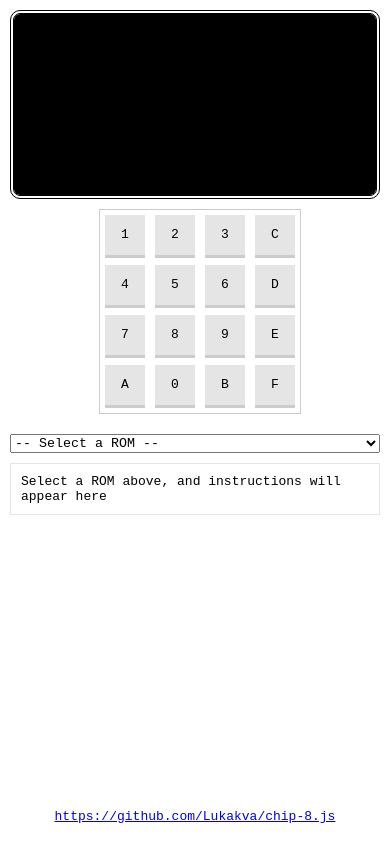
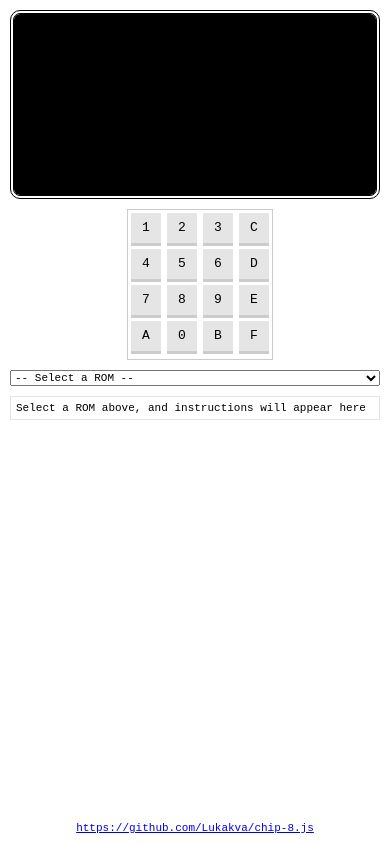
Before and after one commit to Lukakva/chip-8.js, a website built with webpack: page index.html in a window 390 px wide. Built offline with Linux system fonts and the light colour scheme.

Commit message:
Mobile styling

```diff
--- a/index.html
+++ b/index.html
@@ -1 +1 @@
-<!doctype html><html><head><meta charset="utf-8"/><title>Chip8 Emulator</title><style>body{display:none;}</style><meta name="viewport" content="width=device-width,initial-scale=1"><script defer="defer" src="dist/index.bundle.js?c63d39c05aea4c020717"></script></head><body><div id="emulator-wrapper"><canvas></canvas><div id="keyboard"><div class="row"><div class="button" data-value="1">1</div><div class="button" data-value="2">2</div><div class="button" data-value="3">3</div><div class="button" data-value="C">C</div></div><div class="row"><div class="button" data-value="4">4</div><div class="button" data-value="5">5</div><div class="button" data-value="6">6</div><div class="button" data-value="D">D</div></div><div class="row"><div class="button" data-value="7">7</div><div class="button" data-value="8">8</div><div class="button" data-value="9">9</div><div class="button" data-value="E">E</div></div><div class="row"><div class="button" data-value="A">A</div><div class="button" data-value="0">0</div><div class="button" data-value="B">B</div><div class="button" data-value="F">F</div></div></div></div><div id="roms-wrapper"><select id="roms"><option disabled="disabled" selected="selected">-- Select a ROM --</option></select><div id="instructions">Select a ROM above, and instructions will appear here</div><div id="link"><a target="_blank" href="https://github.com/Lukakva/chip-8.js">https://github.com/Lukakva/chip-8.js</a></div></div></body></html>
+<!doctype html><html><head><meta charset="utf-8"/><title>Chip8 Emulator</title><style>body{display:none;}</style><meta name="viewport" content="width=device-width,initial-scale=1"><script defer="defer" src="dist/index.bundle.js?f95fd72cbcf3e4da176e"></script></head><body><div id="emulator-wrapper"><canvas></canvas><div id="keyboard"><div class="row"><div class="button" data-value="1">1</div><div class="button" data-value="2">2</div><div class="button" data-value="3">3</div><div class="button" data-value="C">C</div></div><div class="row"><div class="button" data-value="4">4</div><div class="button" data-value="5">5</div><div class="button" data-value="6">6</div><div class="button" data-value="D">D</div></div><div class="row"><div class="button" data-value="7">7</div><div class="button" data-value="8">8</div><div class="button" data-value="9">9</div><div class="button" data-value="E">E</div></div><div class="row"><div class="button" data-value="A">A</div><div class="button" data-value="0">0</div><div class="button" data-value="B">B</div><div class="button" data-value="F">F</div></div></div></div><div id="roms-wrapper"><select id="roms"><option disabled="disabled" selected="selected">-- Select a ROM --</option></select><div id="instructions">Select a ROM above, and instructions will appear here</div><div id="link"><a target="_blank" href="https://github.com/Lukakva/chip-8.js">https://github.com/Lukakva/chip-8.js</a></div></div></body></html>
--- a/src/index.css
+++ b/src/index.css
@@ -58,9 +58,8 @@ canvas {
 	width: 40px;
 	height: 40px;
 	text-align: center;
-	line-height: 30px;
+	line-height: 40px;
 
-	padding: 5px;
 	margin: 5px;
 
 	background: rgba(0, 0, 0, 0.1);
@@ -97,6 +96,7 @@ canvas {
 	margin-bottom: 10px;
 	overflow: auto;
 	width: 600px;
+	font-size: 13px;
 
 	white-space: pre-wrap;
 }
@@ -110,11 +110,20 @@ canvas {
 @media only screen and (max-width: 768px) {
 	#emulator-wrapper {
 		flex-direction: column;
+		padding-bottom: 0;
 	}
 
 	canvas {
 		width: 100%;
 		margin-bottom: 10px;
+	}
+
+	.button {
+		width: 30px;
+		height: 30px;
+		line-height: 30px;
+
+		margin: 3px;
 	}
 
 	#roms-wrapper {
@@ -123,7 +132,19 @@ canvas {
 		padding-top: 0;
 	}
 
+	#roms-wrapper * {
+		font-size: 11px;
+	}
+
 	#roms, #instructions {
 		width: 100%;
 	}
+
+	#instructions {
+		padding: 5px;
+	}
+
+	#link {
+		margin-bottom: 0;
+	}
 }
```
Also changed, not shown: dist/index.bundle.js.
